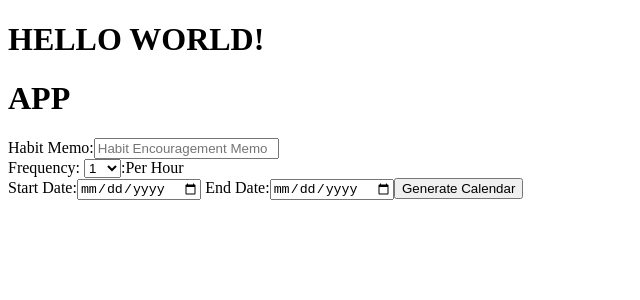
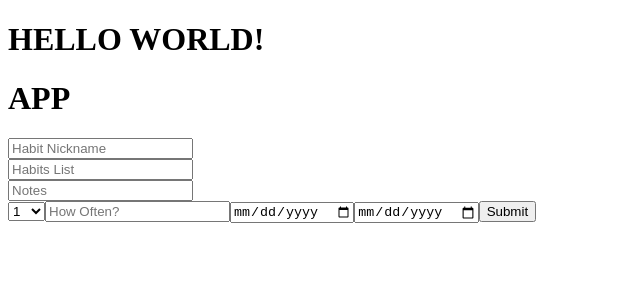
Before and after one commit to Habituals-Team/HabitualsApp, a React app: page /habit/1/input in a window 1280 px wide. Shown: the top 300 px of the page, without its empty margins (0-640 px from the left). Built offline with nearby package versions, Linux system fonts and the light colour scheme; no server answers.

Commit message:
working on form component for input

```diff
--- a/src/FormComponent.jsx
+++ b/src/FormComponent.jsx
@@ -1,45 +1,40 @@
-import React from "react";
-// import App from "./App.jsx";
+import React from 'react';
+import { useForm } from 'react-hook-form';
 
-/*
-No new node modules installed for this component.
-Component renders a skeleton of form component.
-Payload from this form should posted to psql database.
-Upon click of "Generate Calendar" react calendar should render.
-*/
+export default function App() {
+  const { register, handleSubmit, errors } = useForm();
+  const onSubmit = data => console.log(data);
+  console.log(errors);
 
-const Form = () => {
   return (
-    <form id="inputForm">
-      <label for="habitMemo">Habit Memo:</label>
-      <input
-        type="text"
-        id="habitMemo"
-        placeholder="Habit Encouragement Memo"
-      />
-      <br></br>
-      <label for="frequency">Frequency: </label>
-      <select id="frequency" name="frequency">
+    <form onSubmit={handleSubmit(onSubmit)}>
+    <div>
+      <input type="number" placeholder="Habit Nickname" name="usersId" ref={register} />
+    </div>
+    <div>
+      <input type="number" placeholder="Habits List" name="habitsId" ref={register({maxLength: 80})} />
+    </div>
+    <div>
+      <input type="text" placeholder="Notes" name="memo" ref={register} />
+    </div>
+    <div></div>
+      <select name="routineId" ref={register({ required: true })}>
         <option value="1">1</option>
-        <option value="2">2</option>
-        <option value="3">3</option>
-        <option value="4">4</option>
-        <option value="5">5</option>
-        <option value="6">6</option>
-        <option value="7">7</option>
-        <option value="8">8</option>
-        <option value="9">9</option>
-        <option value="10">10</option>
+        <option value=" 2"> 2</option>
+        <option value=" 3"> 3</option>
+        <option value=" 4"> 4</option>
+        <option value=" 5"> 5</option>
+        <option value=" 6"> 6</option>
+        <option value=" 7"> 7</option>
+        <option value=" 8"> 8</option>
+        <option value=" 9"> 9</option>
+        <option value=" 10"> 10</option>
       </select>
-      <label for="frequency">:Per Hour</label>
-      <br></br>
-      <label for="startDate"> Start Date:</label>
-      <input type="date" id="startDate" />
-      <label for="endDate"> End Date:</label>
-      <input type="date" id="endDate" />
-      <input type="submit" value="Generate Calendar" />
+      <input type="text" placeholder="How Often?" name="repetition" ref={register} />
+      <input type="date" placeholder="startDate" name="startDate" ref={register({required: true, maxLength: 11, pattern: /^\S+@\S+$/i})} />
+      <input type="date" placeholder="endDate" name="endDate" ref={register({required: true, maxLength: 12, pattern: /^\S+@\S+$/i})} />
+
+      <input type="submit" />
     </form>
   );
-};
-
-export default Form;
+}
```
